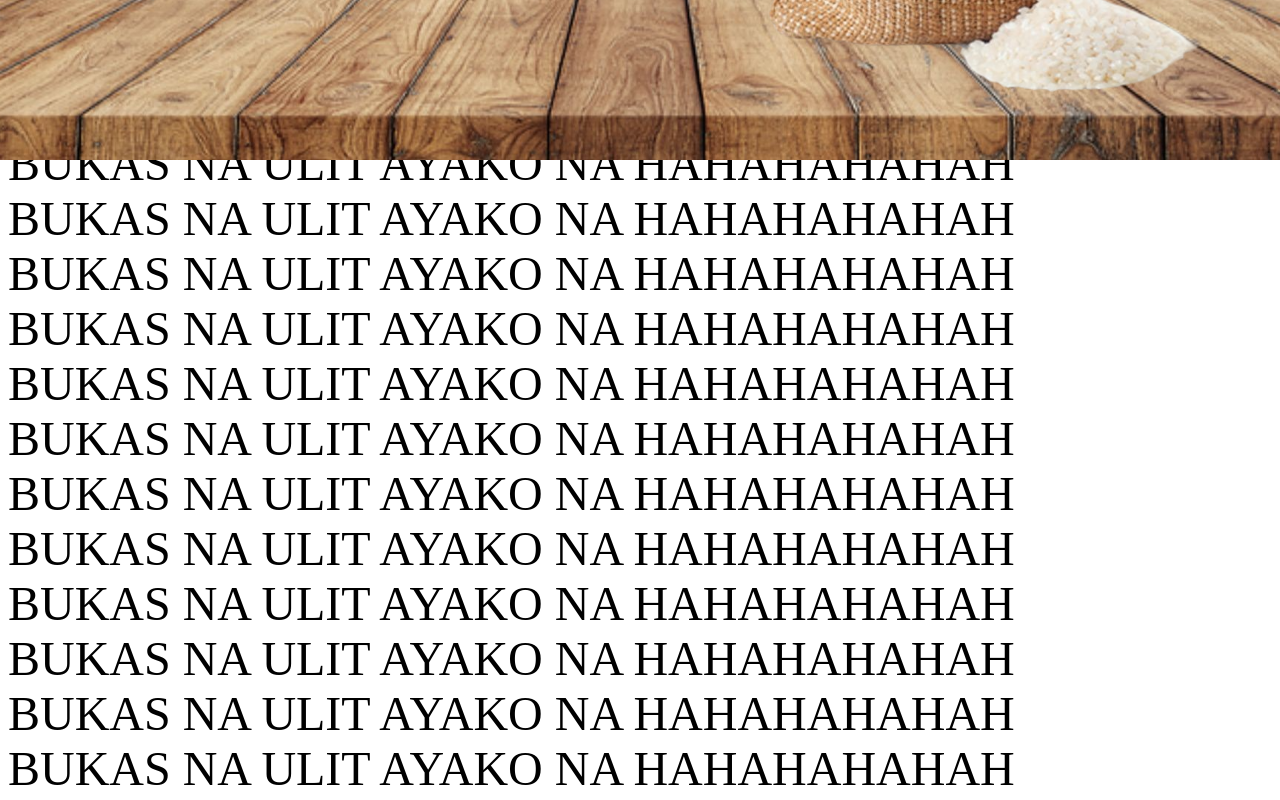
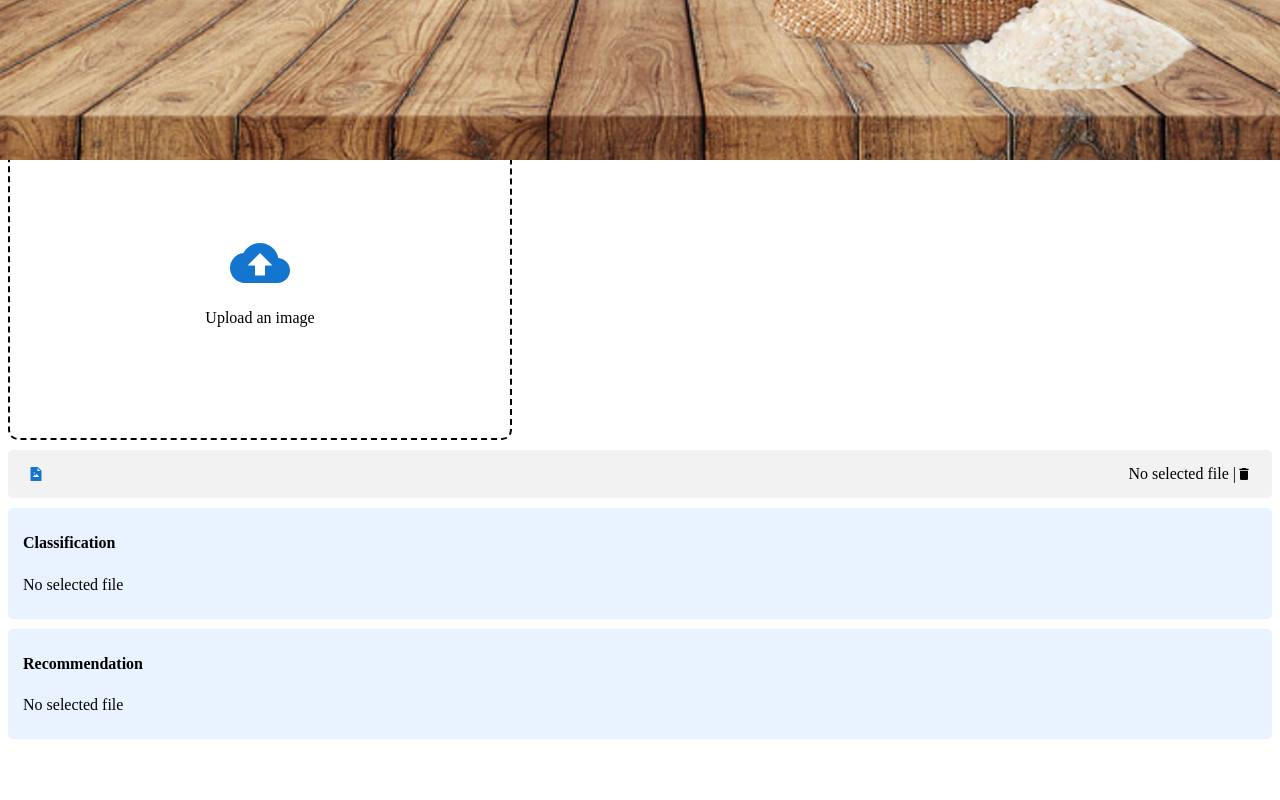
Before and after one commit to neeeal/Frontend-Development-trial, a React (Create React App) app: page / in a window 1280 px wide. Shown: the part 640-1440 px from the top of the page. After the commit the page ends 1389 px from the top, so only its background shows below. Built offline with nearby package versions, Linux system fonts and the light colour scheme.

Commit message:
edited upload component

```diff
--- a/package.json
+++ b/package.json
@@ -10,6 +10,7 @@
     "react-dom": "^18.2.0",
     "react-icons": "^4.11.0",
     "react-scripts": "5.0.1",
+    "react-scroll": "^1.9.0",
     "web-vitals": "^2.1.4"
   },
   "scripts": {
--- a/src/components/Upload/Upload.css
+++ b/src/components/Upload/Upload.css
@@ -1,7 +1,45 @@
-.sample {
+imageform {
+    display: flex;
+    flex-direction: column;
+    justify-content: center;
     align-items: center;
-    justify-content: center;
-    font-size: 48px;
-
+    border: 2px dashed #000000;
+    height: 300px;
+    width: 500px;
+    cursor: pointer;
+    border-radius: 10px;
 
 }
+
+.filename-upload{
+    margin: 10px 0;
+    display: flex;
+    justify-content: space-between;
+    align-items: center;
+    padding: 15px 20px;
+    border-radius: 5px;
+    background-color: #F2F2F2;
+}
+
+.filecontent {
+    display: flex;
+    align-items: center;
+
+}
+
+.results{
+    margin: 10px 0;
+    align-items: center;
+    padding: 5px;
+    padding-left: 15px;
+    border-radius: 5px;
+    background-color: #E8F3FF;
+}
+
+.resultscontent {
+    display: flex;
+    align-items: center;
+    padding-top: 2px;
+    padding-bottom: 20px;
+
+}
--- a/src/components/Upload/Upload.js
+++ b/src/components/Upload/Upload.js
@@ -1,32 +1,68 @@
 import React from 'react'
 import './Upload.css'
+import { useState } from 'react'
+import { MdCloudUpload, MdDelete} from 'react-icons/md'
+import { AiFillFileImage } from 'react-icons/ai'
 
-function Upload() {
+export default function Upload() {
+
+  const [image, setImage] = useState(null)
+  const [fileName, setFileName] = useState("No selected file")
   return (
-    <section className='sample'>
-    BUKAS NA ULIT AYAKO NA HAHAHAHAHAH<br/>
-    BUKAS NA ULIT AYAKO NA HAHAHAHAHAH<br/>
-    BUKAS NA ULIT AYAKO NA HAHAHAHAHAH<br/>
-    BUKAS NA ULIT AYAKO NA HAHAHAHAHAH<br/>
-    BUKAS NA ULIT AYAKO NA HAHAHAHAHAH<br/>
-    BUKAS NA ULIT AYAKO NA HAHAHAHAHAH<br/>
-    BUKAS NA ULIT AYAKO NA HAHAHAHAHAH<br/>
-    BUKAS NA ULIT AYAKO NA HAHAHAHAHAH<br/>
-    BUKAS NA ULIT AYAKO NA HAHAHAHAHAH<br/>
-    BUKAS NA ULIT AYAKO NA HAHAHAHAHAH<br/>
-    BUKAS NA ULIT AYAKO NA HAHAHAHAHAH<br/>
-    BUKAS NA ULIT AYAKO NA HAHAHAHAHAH<br/>
-    BUKAS NA ULIT AYAKO NA HAHAHAHAHAH<br/>
-    BUKAS NA ULIT AYAKO NA HAHAHAHAHAH<br/>
-    BUKAS NA ULIT AYAKO NA HAHAHAHAHAH<br/>
-    BUKAS NA ULIT AYAKO NA HAHAHAHAHAH<br/>
-    BUKAS NA ULIT AYAKO NA HAHAHAHAHAH<br/>
-    BUKAS NA ULIT AYAKO NA HAHAHAHAHAH<br/>
-    BUKAS NA ULIT AYAKO NA HAHAHAHAHAH<br/>
-    BUKAS NA ULIT AYAKO NA HAHAHAHAHAH<br/>
-    BUKAS NA ULIT AYAKO NA HAHAHAHAHAH<br/>
-    </section>
+    <main>
+        <imageform
+        onClick ={() => document.querySelector(".input-field").click()}
+        >
+            <input type="file" accept='image/*' className='input-field' hidden
+            onChange={({ target: {files}}) => {
+                files[0] && setFileName(files[0].name)
+                if(files) {
+                    setImage(URL.createObjectURL(files[0]))
+                }
+            }}
+
+
+
+            />
+
+            {image ?
+            <img src={image} style={{ maxWidth: "100%", maxHeight: "100%", objectFit: "contain" }} alt={fileName} />
+            :
+            <>
+            <MdCloudUpload color='#1475cf' size={60}/>
+            <p>Upload an image</p>
+            </>
+
+
+        }
+        </imageform>
+
+        <section className='filename-upload'>
+            <AiFillFileImage color ='#1475cf' />
+            <span className='filecontent'>
+                {fileName} |
+                <MdDelete
+                onClick={() => {
+                    setFileName("No selected file")
+                    setImage(null)
+                }}
+                />
+            </span>
+        </section>
+
+        <section className='results'>
+        <h4>Classification</h4>
+            <span className='resultscontent'>
+                    {fileName}
+                </span>
+        </section>
+
+        <section className='results'>
+        <h4>Recommendation</h4>
+            <span className='resultscontent'>
+                    {fileName}
+                </span>
+        </section>
+    </main>
   )
 }
-
-export default Upload;
```
Also changed, not shown: src/components/FileUpload/FileUpload.css (deleted, +0 -45 lines), src/components/FileUpload/FileUpload.js (deleted, +0 -68 lines), 1 other file (tests, documents, lock files or other folders).
